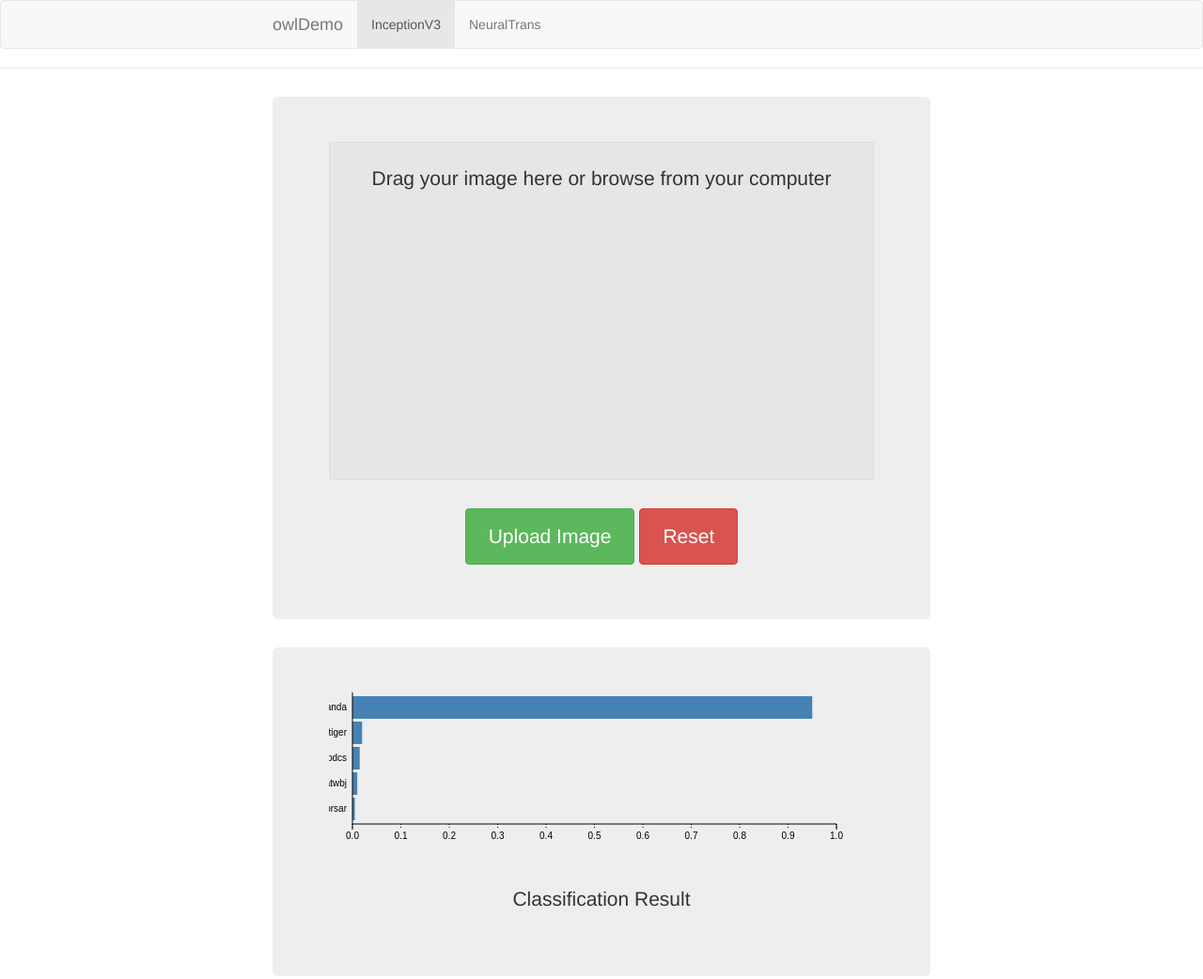
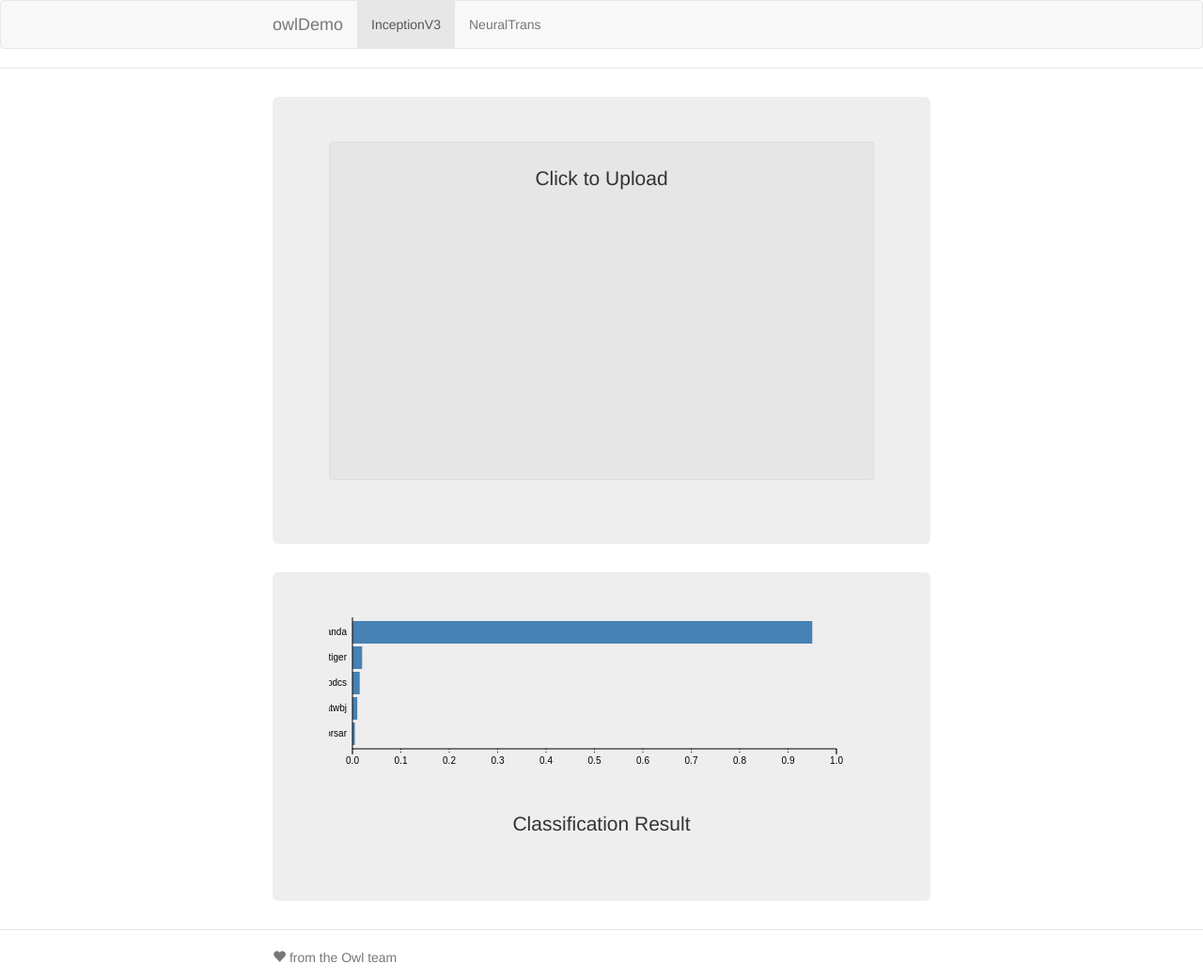
Before and after one commit to pvdhove/owl-demo, a website: page frontend/app/index.html in a window 1280 px wide. Shown: the top 1042 px of the page at 94% size. Drawn offline with nearby package versions, Linux system fonts and the light colour scheme; files that its build step writes are made by us from their sources.

Commit message:
revise web UI

```diff
--- a/frontend/app/views/main.html
+++ b/frontend/app/views/main.html
@@ -14,14 +14,16 @@
     <div class="lead">
         <form action="" class="dropzone" dropzone="" id="dropzone">
             <div class="dz-default dz-message"></div>
-            Drag your image here or browse from your computer
+            Click to Upload
         <form>
     </div>
 
+<!--
     <div class="btn-lg">
       <button class="btn btn-success" ng-click="uploadFile()">Upload Image</button>
       <button class="btn btn-danger" ng-click="reset()">Reset</button>
     </div>
+-->
 
 </div>
 
```
